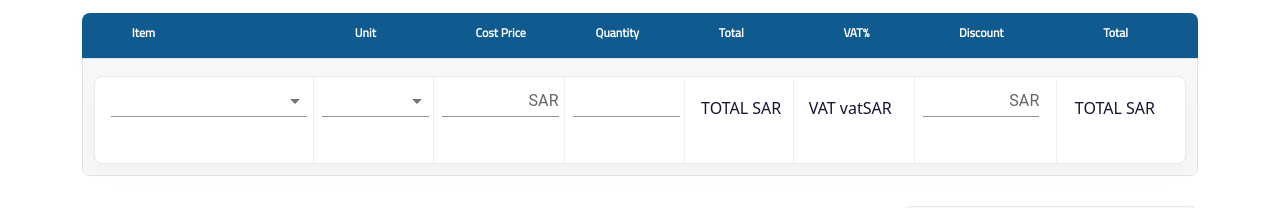
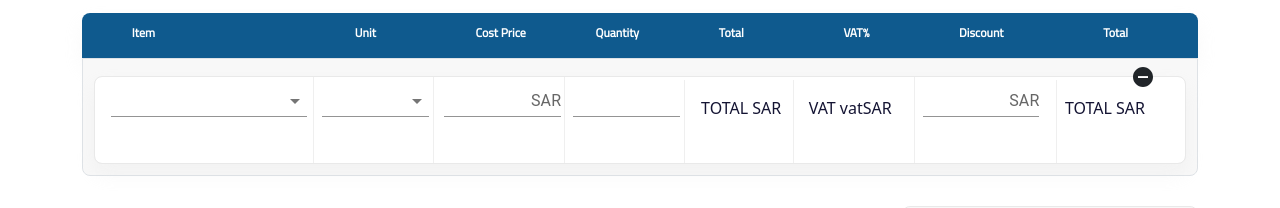
Before and after one commit to shaheerShahid03/TASK, a React (Create React App) app: page / in a window 1280 px wide. Shown: the part 235-443 px from the top of the page. Built offline with nearby package versions, Linux system fonts and the light colour scheme.

Commit message:
ICONS ADDED

```diff
--- a/src/COMPONENTs/TABLE/InvoiceTable.js
+++ b/src/COMPONENTs/TABLE/InvoiceTable.js
@@ -5,6 +5,7 @@ import Select from "@mui/material/Select";
 import InputAdornment from "@mui/material/InputAdornment";
 import Input from "@mui/material/Input";
 import Button from "@mui/material/Button";
+import RemoveCircleIcon from "@mui/icons-material/RemoveCircle";
 
 import "./table.css";
 const InvoiceTable = () => {
@@ -69,7 +70,7 @@ const InvoiceTable = () => {
             <div className="unit br-left ">
               <div className="mt-2">
                 <FormControl
-                  className="selectUnit blackColor ms-2"
+                  className="selectUnit blackColor text-center ms-2"
                   variant="standard"
                 >
                   <Select
@@ -88,13 +89,14 @@ const InvoiceTable = () => {
 
             {/* Cost Price */}
 
-            <div className="costPrice br-left ">
-              <div className="mt-2">
+            <div className="costPrice  text br-left ">
+              <div className="  text-center mt-2">
                 <FormControl
                   className="cost  ms-2 blackColor"
                   variant="standard"
                 >
                   <Input
+                    className="text-center"
                     // value={item.costPrice}
                     // onChange={(e) => setCostPrice(e.target.value)}
 
@@ -115,7 +117,7 @@ const InvoiceTable = () => {
             <div className="quantity br-left ">
               <div className="mt-2">
                 <FormControl
-                  className="quan blackColor ms-2"
+                  className="quan text blackColor ms-2"
                   variant="standard"
                 >
                   <Input
@@ -174,13 +176,14 @@ const InvoiceTable = () => {
             {/* Total INC*/}
 
             <div className="total br-left ">
-              <div className="mt-3">
+              <div className="mt-3 d-flex">
                 <p
                   // onChange={(e) => setTotalInc(e.target.value)}
                   className=" blackColor totalIncVAT text-center ms-2"
                 >
                   TOTAL SAR
                 </p>
+                <RemoveCircleIcon className="deleteIcon" />
               </div>
             </div>
           </div>
--- a/src/COMPONENTs/TABLE/table.css
+++ b/src/COMPONENTs/TABLE/table.css
@@ -135,6 +135,9 @@
   margin-left: 18px;
   margin-top: 10px;
 }
+.text {
+  text-align: right;
+}
 .wrapper-2 {
   width: 26.5%;
 
@@ -155,3 +158,8 @@
 
   background: #ffffff 0% 0% no-repeat padding-box;
 }
+.deleteIcon {
+  position: absolute;
+  top: 300px;
+  right: 125px;
+}
```
